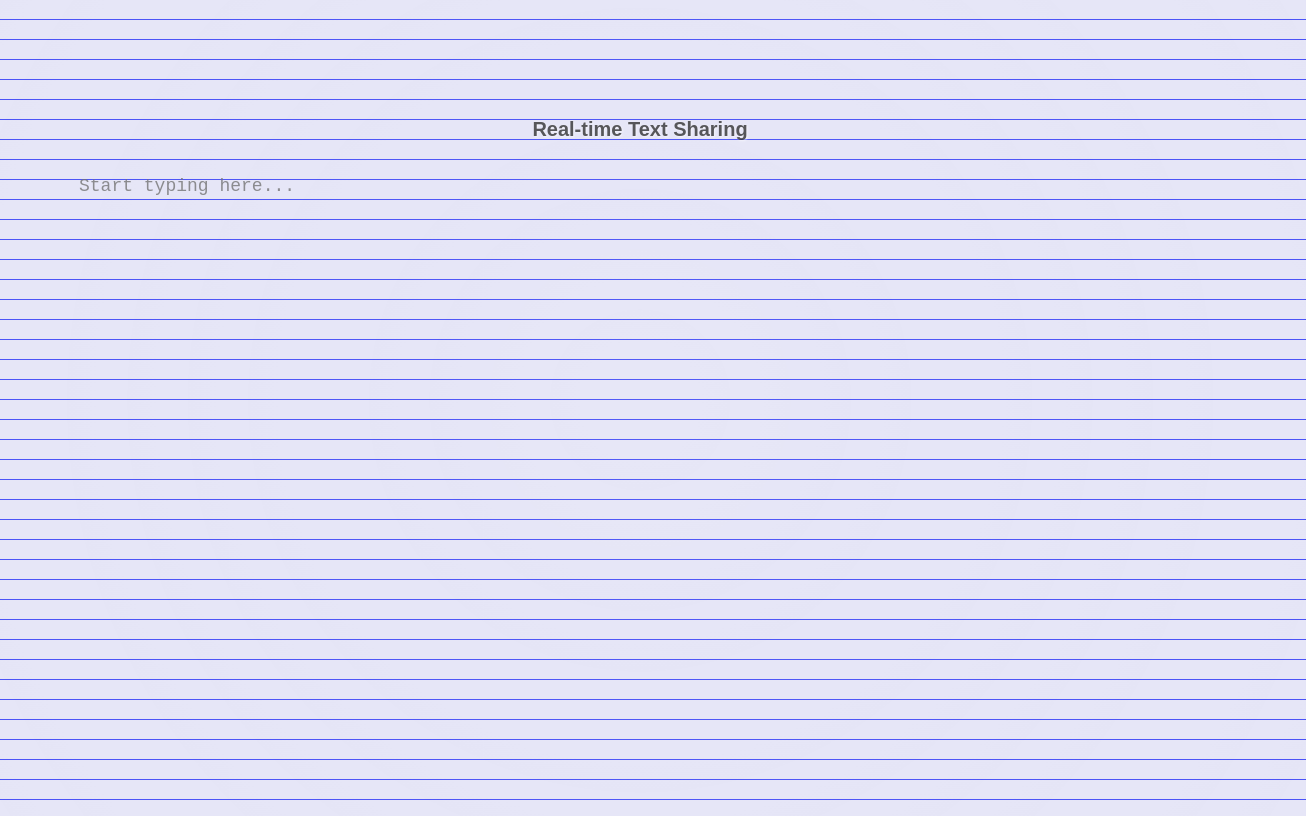
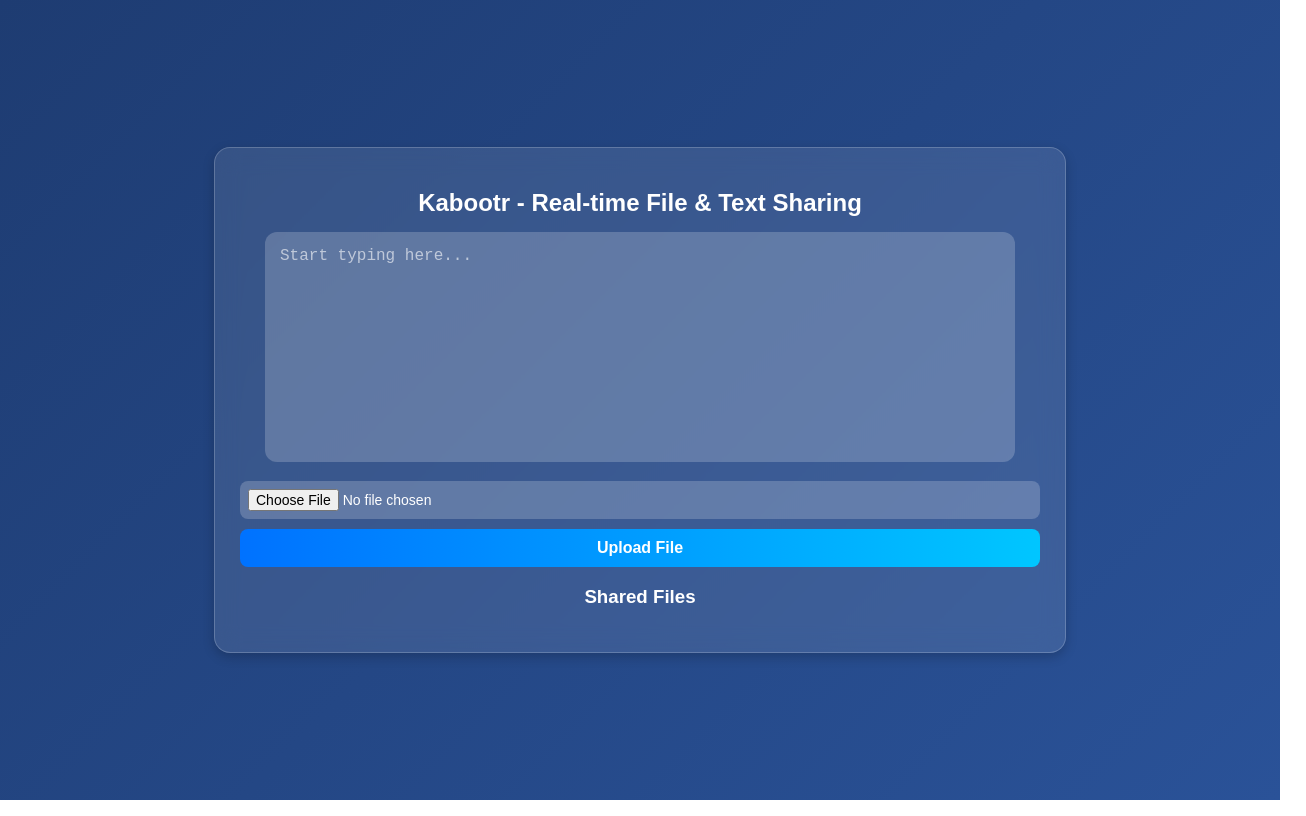
Before and after one commit to unlikelycreator/Live-Notes, a website: page public/index.html in a window 1280 px wide. Shown: the whole page, 1306 px wide, since content can reach past the window. Drawn offline with nearby package versions, Linux system fonts and the light colour scheme; no server answers.

Commit message:
Update index.html

```diff
--- a/public/index.html
+++ b/public/index.html
@@ -4,108 +4,141 @@
 <head>
     <meta charset="UTF-8">
     <meta name="viewport" content="width=device-width, initial-scale=1.0">
-    <title>Kabootr</title>
+    <title>Kabootr - Real-time File & Text Sharing</title>
     <style>
-        ::-webkit-scrollbar {
-            display: none;
-        }
+        /* Hide scrollbars */
+        ::-webkit-scrollbar { display: none; }
+        body { -ms-overflow-style: none; }
 
-        ::-webkit-scrollbar-button {
-            display: none;
-        }
-
-        body {
-            -ms-overflow-style: none;
-        }
-
+        /* Professional Glassmorphism UI */
         body {
             display: flex;
             justify-content: center;
             align-items: center;
             height: 100vh;
             margin: 0;
-            background-color: #e5e5f7;
-            opacity: 0.8;
-            background-size: 20px 20px;
-            background-image: repeating-linear-gradient(0deg, #444cf7, #444cf7 1px, #e5e5f7 1px, #e5e5f7);
-            overflow: hidden;
-            font-family: 'Arial', sans-serif;
+            background: linear-gradient(135deg, #1e3c72, #2a5298);
+            font-family: 'Poppins', sans-serif;
+            color: #fff;
         }
 
         .container {
             width: 100%;
-            max-width: 90%;
-            background: transparent;
-            padding: 30px;
-            border-radius: 15px;
+            max-width: 800px;
+            background: rgba(255, 255, 255, 0.1);
+            backdrop-filter: blur(12px);
+            padding: 25px;
+            border-radius: 16px;
+            box-shadow: 0px 4px 12px rgba(0, 0, 0, 0.2);
             text-align: center;
-            position: relative;
-            overflow: hidden;
+            border: 1px solid rgba(255, 255, 255, 0.2);
         }
 
         h1 {
-            margin-bottom: 20px;
-            font-size: 20px;
-            color: #333;
-            text-shadow: 1px 1px 2px rgba(255, 255, 255, 0.7);
+            font-size: 24px;
+            margin-bottom: 15px;
+            font-weight: 600;
         }
 
         textarea {
-            width: 100%;
-            height: 100%;
-            min-height: 500px;
-            max-height: 500px;
-            overflow: scroll;
+            width: 90%;
+            height: 200px;
             padding: 15px;
-            font-size: 18px;
-            border-radius: 8px;
+            font-size: 16px;
+            border-radius: 12px;
             border: none;
             resize: none;
             outline: none;
-            transition: all 0.3s ease;
-            background-color: transparent;
+            background: rgba(255, 255, 255, 0.2);
+            color: #fff;
+            font-weight: 500;
+            transition: 0.3s;
+        }
+
+        textarea::placeholder {
+            color: rgba(255, 255, 255, 0.6);
         }
 
         textarea:focus {
-            border-color: #74ebd5;
-            box-shadow: 0px 0px 8px rgba(116, 235, 213, 0.5);
+            background: rgba(255, 255, 255, 0.3);
         }
 
-        /* Background Animation */
-        .background {
-            position: absolute;
-            top: 0;
-            left: 0;
-            width: 100%;
-            height: 100%;
-            background: radial-gradient(circle, rgba(255, 255, 255, 0.1), rgba(255, 255, 255, 0.05));
-            animation: pulse 10s infinite alternate;
-            z-index: 0;
+        .upload-section {
+            margin-top: 15px;
+            display: flex;
+            flex-direction: column;
+            gap: 10px;
         }
 
-        @keyframes pulse {
-            0% {
-                transform: scale(1);
-            }
+        .upload-btn {
+            background: #00c6ff;
+            background: linear-gradient(to right, #0072ff, #00c6ff);
+            border: none;
+            padding: 10px;
+            border-radius: 8px;
+            cursor: pointer;
+            font-size: 16px;
+            color: white;
+            font-weight: 600;
+            transition: 0.3s;
+        }
 
-            100% {
-                transform: scale(1.05);
-            }
+        .upload-btn:hover {
+            transform: scale(1.05);
         }
+
+        input[type="file"] {
+            padding: 8px;
+            border-radius: 8px;
+            background: rgba(255, 255, 255, 0.2);
+            color: #fff;
+            outline: none;
+            border: none;
+            font-size: 14px;
+        }
+
+        .file-list {
+            margin-top: 15px;
+            text-align: left;
+        }
+
+        .file-list a {
+            display: block;
+            padding: 8px;
+            text-decoration: none;
+            color: #00c6ff;
+            font-weight: 500;
+            transition: 0.3s;
+        }
+
+        .file-list a:hover {
+            text-decoration: underline;
+            transform: translateX(4px);
+        }
+
     </style>
 </head>
 
 <body>
-    <div class="background"></div>
     <div class="container">
-        <h1>Real-time Text Sharing</h1>
+        <h1>Kabootr - Real-time File & Text Sharing</h1>
         <textarea id="sharedText" placeholder="Start typing here..."></textarea>
+
+        <div class="upload-section">
+            <input type="file" id="fileInput">
+            <button class="upload-btn" onclick="uploadFile()">Upload File</button>
+        </div>
+
+        <h3>Shared Files</h3>
+        <div class="file-list" id="fileList"></div>
     </div>
 
     <script src="/socket.io/socket.io.js"></script>
     <script>
         const socket = io();
         const textarea = document.getElementById('sharedText');
+        const fileInput = document.getElementById('fileInput');
+        const fileList = document.getElementById('fileList');
 
         socket.on('updateText', (text) => {
             textarea.value = text;
@@ -114,6 +147,32 @@
         textarea.addEventListener('input', () => {
             socket.emit('textChange', textarea.value);
         });
+
+        function uploadFile() {
+            const file = fileInput.files[0];
+            if (!file) return alert("Please select a file.");
+
+            const formData = new FormData();
+            formData.append("file", file);
+
+            fetch('/upload', {
+                method: 'POST',
+                body: formData
+            })
+            .then(res => res.json())
+            .then(data => {
+                socket.emit('fileUploaded', data);
+            })
+            .catch(err => console.error(err));
+        }
+
+        socket.on('fileUploaded', (file) => {
+            const link = document.createElement('a');
+            link.href = file.fileUrl;
+            link.textContent = file.fileName;
+            link.download = file.fileName;
+            fileList.appendChild(link);
+        });
     </script>
 </body>
 
```
